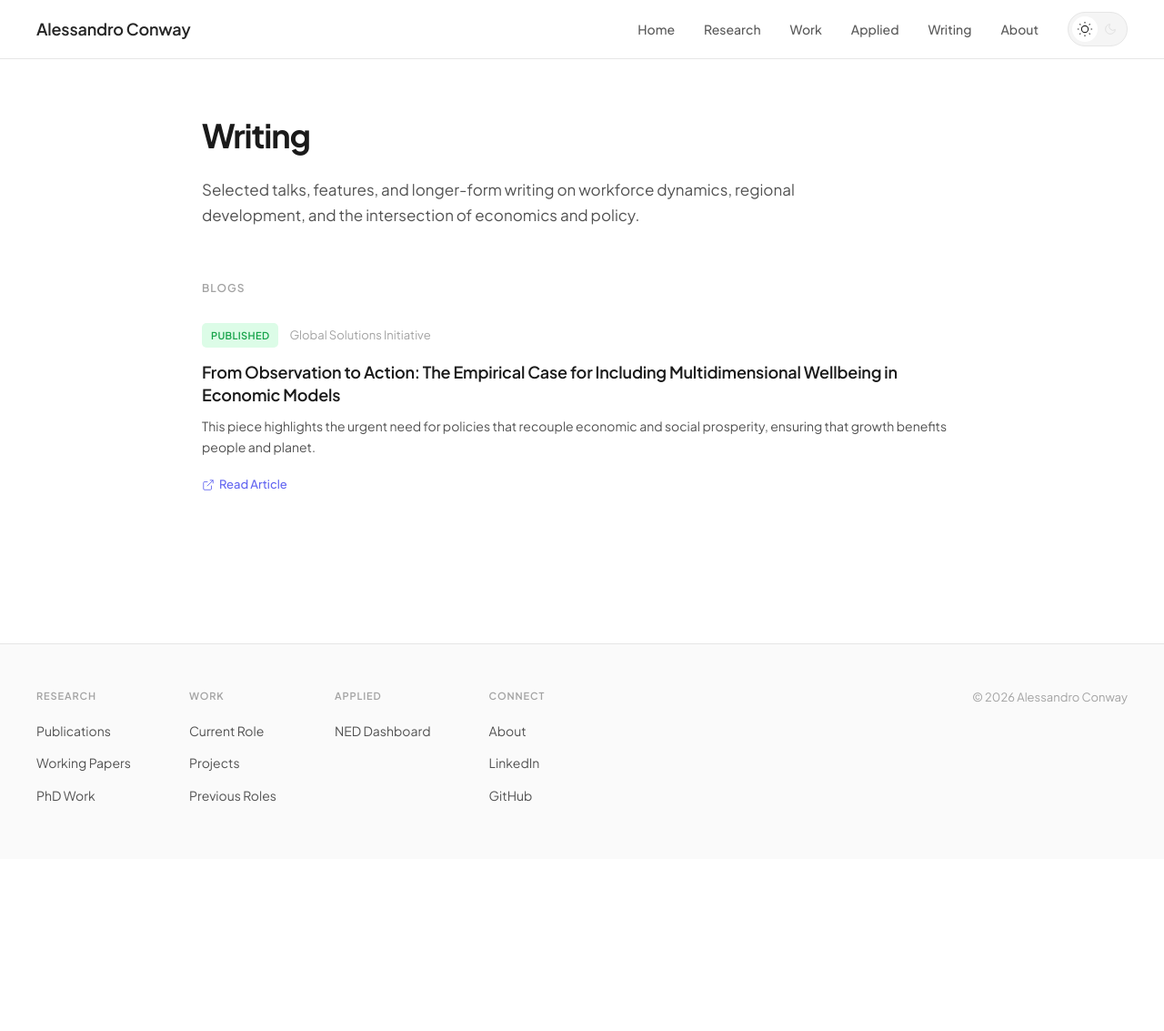
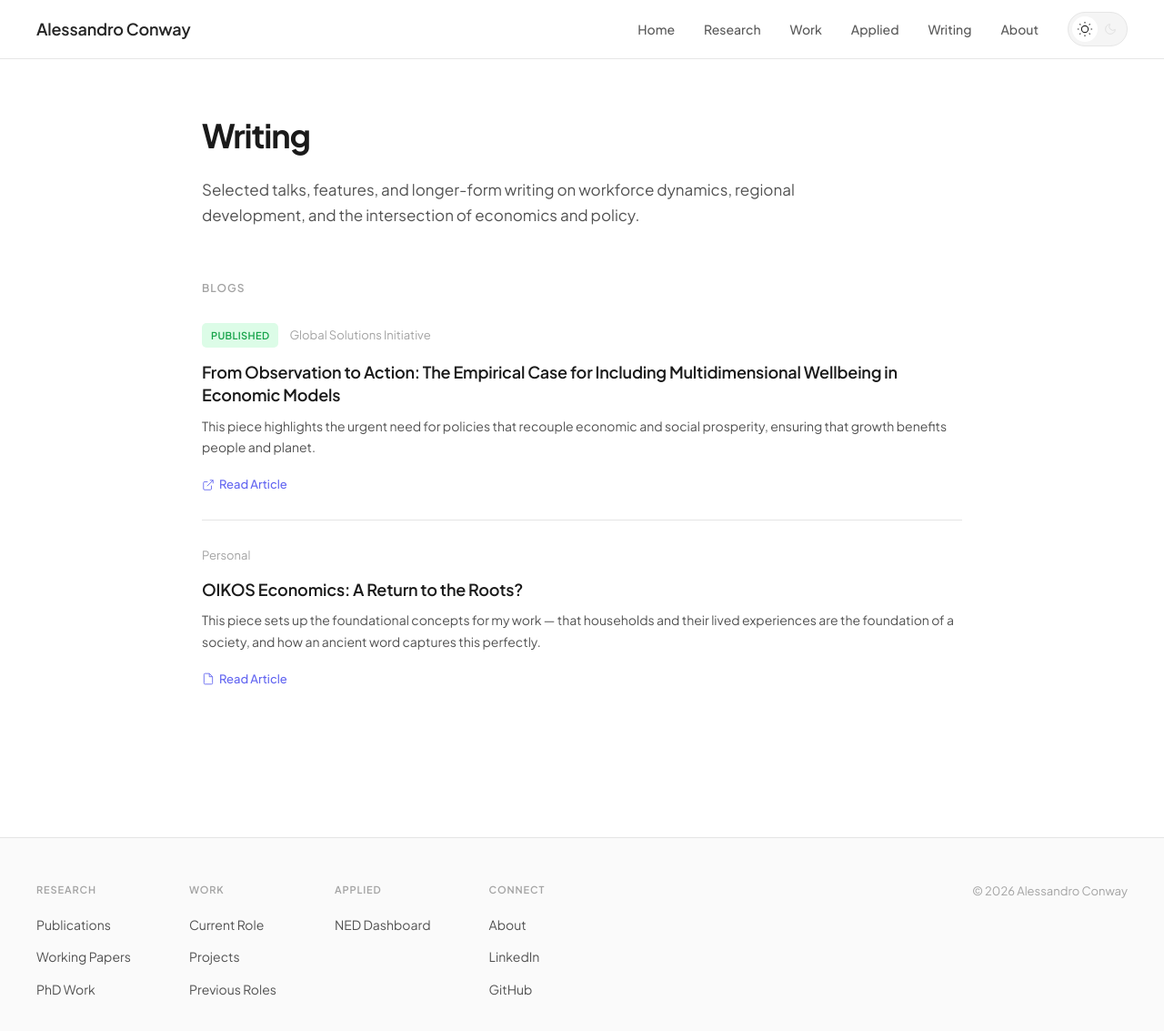
Before and after one commit to conway1521/conway1521.github.io, a Jekyll site: the page built from writing.html, in a window 1280 px wide and 1158 px high. Shown: the top 1133 px of the window at 91% size. Built offline with Jekyll 4.4.1, drawn with Linux system fonts in a browser that asks for light colours.

Commit message:
Update writing.html

```diff
--- a/writing.html
+++ b/writing.html
@@ -25,4 +25,17 @@ title: Writing
             </a>
         </div>
     </article>
+        <article class="paper-card">
+        <div class="paper-header">
+            <span class="paper-venue">Personal</span>
+        </div>
+        <h3 class="paper-title">OIKOS Economics: A Return to the Roots?</h3>
+        <p class="paper-abstract">This piece sets up the foundational concepts for my work — that households and their lived experiences are the foundation of a society, and how an ancient word captures this perfectly.</p>
+        <div class="paper-links">
+            <a href="{{ '/oikos' | relative_url }}" class="paper-link">
+                <svg viewBox="0 0 24 24" fill="none" stroke="currentColor"><path d="M14 2H6a2 2 0 0 0-2 2v16a2 2 0 0 0 2 2h12a2 2 0 0 0 2-2V8z"/><polyline points="14 2 14 8 20 8"/></svg>
+                Read Article
+            </a>
+        </div>
+    </article>
 </section>
```
